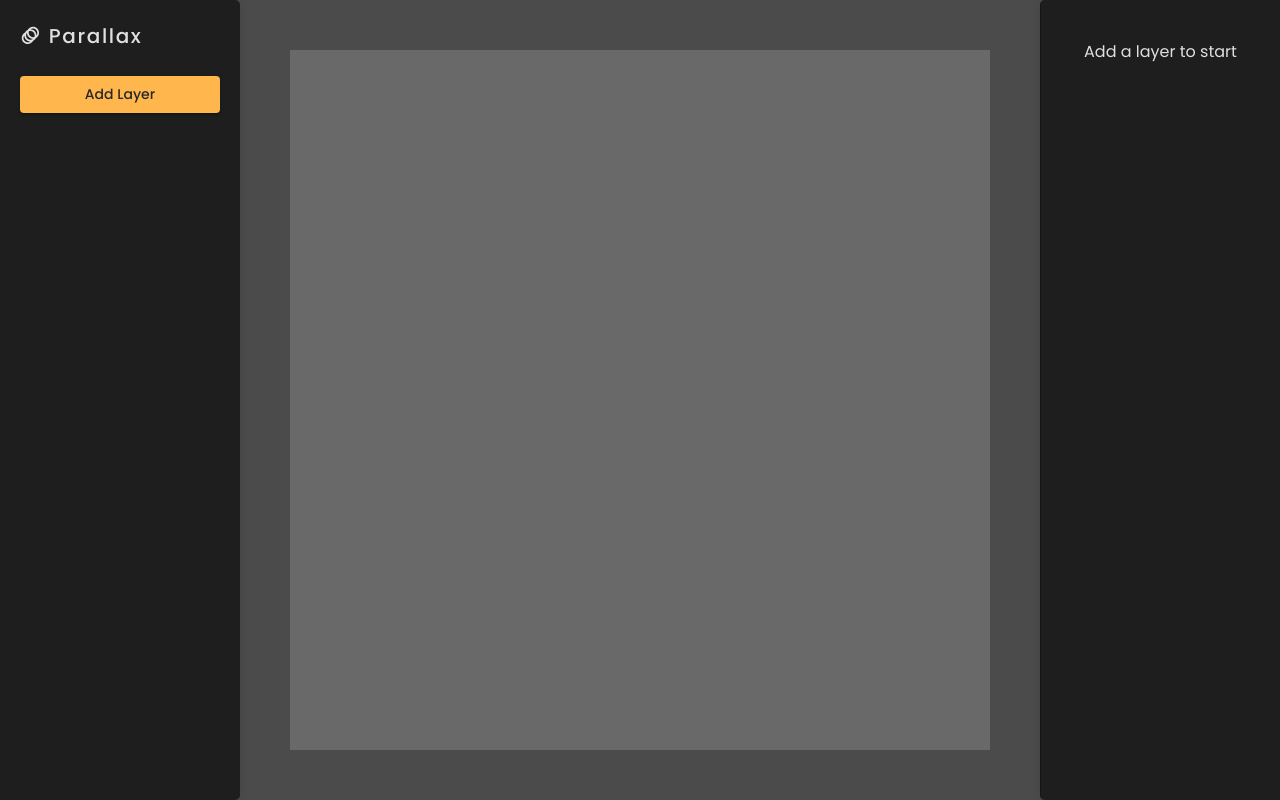
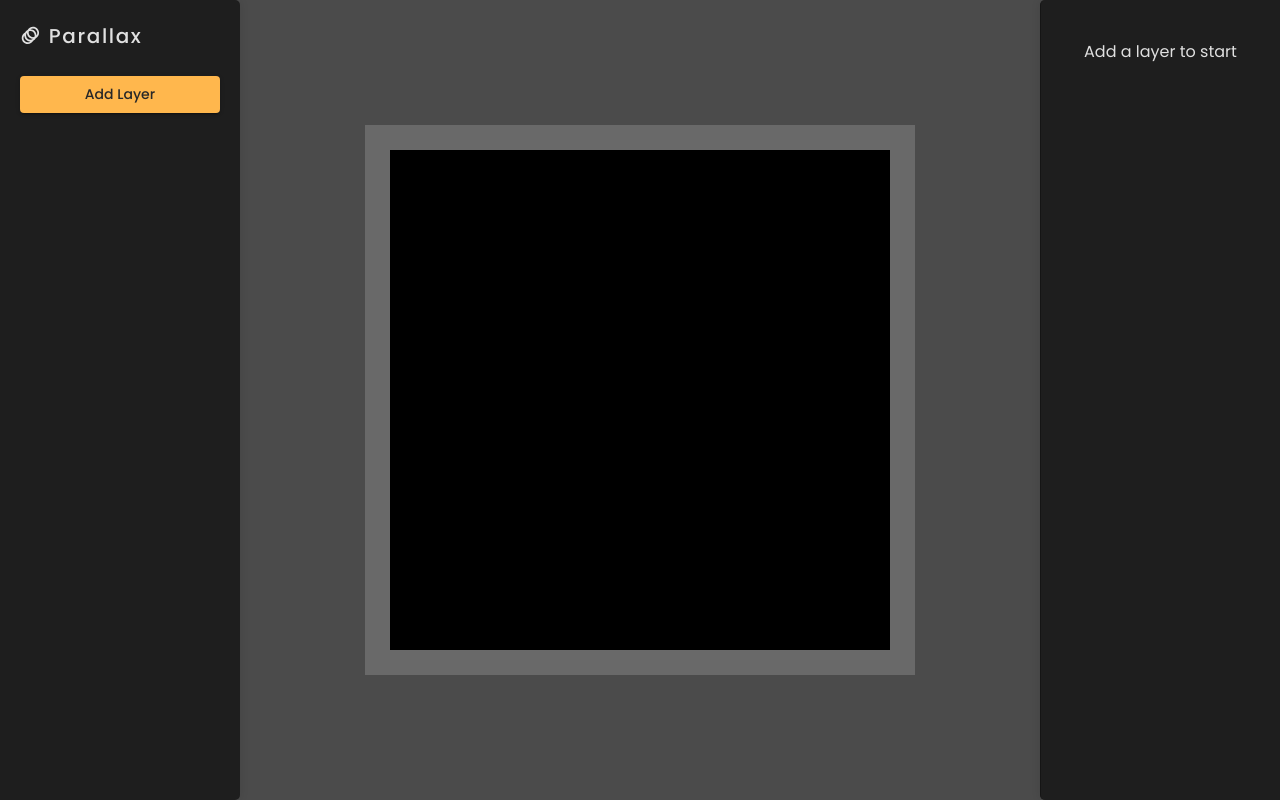
Before and after one commit to johnjohnpenafiel/ParallaxUI, a React (Vite) app: page / in a window 1280 px wide. Both pictures are taken after a click on the button "CREATE NEW DESIGN". Built offline with nearby package versions, Linux system fonts and the light colour scheme.

Commit message:
minor updates

```diff
--- a/src/App.tsx
+++ b/src/App.tsx
@@ -114,14 +114,20 @@ function App() {
                 display: "flex",
                 alignItems: "center",
                 justifyContent: "center",
-                height: canvasSize?.height || 0,
-                width: canvasSize?.width || 0,
+                height: canvasSize?.height + 50 || 0,
+                width: canvasSize?.width + 50 || 0,
                 backgroundColor: "#696969",
+                overflow: "hidden",
               }}
             >
-              <TiltBox layers={layers} selectedLayer={selectedLayer} />
+              <TiltBox
+                layers={layers}
+                selectedLayer={selectedLayer}
+                canvasSize={canvasSize}
+              />
             </Box>
           </Box>
+
           {/* RIGHT SIDEBAR */}
           <RightSidebar
             selectedLayer={selectedLayer}
--- a/src/components/StartingCanvasForm.tsx
+++ b/src/components/StartingCanvasForm.tsx
@@ -8,8 +8,8 @@ interface Props {
 }
 
 const StartingCanvasForm: React.FC<Props> = ({ setCanvasSize }) => {
-  const [width, setWidth] = useState(700);
-  const [height, setHeight] = useState(700);
+  const [width, setWidth] = useState(500);
+  const [height, setHeight] = useState(500);
   const [formVisible, setFormVisible] = useState(true);
 
   const handleCreate = () => {
--- a/src/components/TiltBox.tsx
+++ b/src/components/TiltBox.tsx
@@ -1,27 +1,29 @@
 import Tilt from "react-parallax-tilt";
-import { LayerType } from "../App";
+import { CanvasType, LayerType } from "../App";
 import { Box } from "@mui/material";
 
 interface Props {
   layers: LayerType[];
   selectedLayer: LayerType | null;
+  canvasSize: CanvasType;
 }
 
-const TiltBox = ({ layers, selectedLayer }: Props) => {
+const TiltBox = ({ layers, selectedLayer, canvasSize }: Props) => {
   return (
     <Tilt
       perspective={1000} // 1000 default value - how far the object wrapped is away from the user.
       scale={1} // 1 default value - dynamicly scales up/down the component size
       glareEnable={true}
       glareMaxOpacity={0.45} // 0 cancells glare effect
-      transitionSpeed={1200} // 400 default value - ease in/out speed
-      tiltReverse={true} // Reverse tilt
+      transitionSpeed={400} // 400 default value - ease in/out speed
+      tiltReverse={false} // Reverse tilt
       style={{
-        height: `500px`,
-        width: `500px`,
+        height: `${canvasSize.height}px`,
+        width: `${canvasSize.width}px`,
         backgroundColor: "transparent",
         transformStyle: "preserve-3d",
         position: "relative",
+        background: "black",
       }}
     >
       {layers.map((layer: LayerType) => {
```
